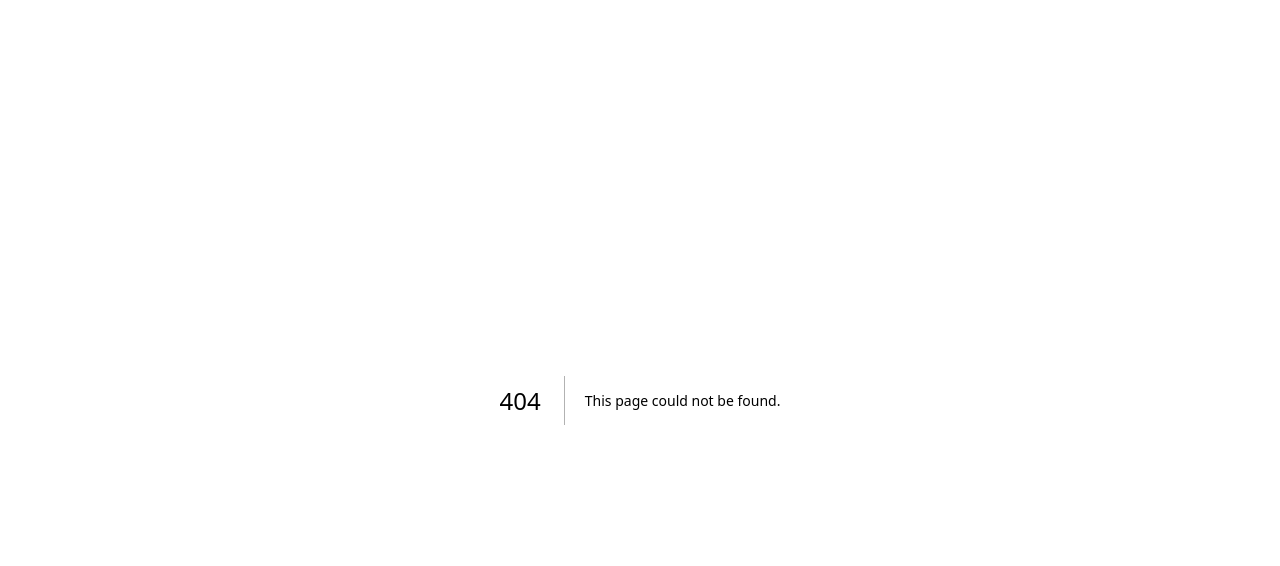
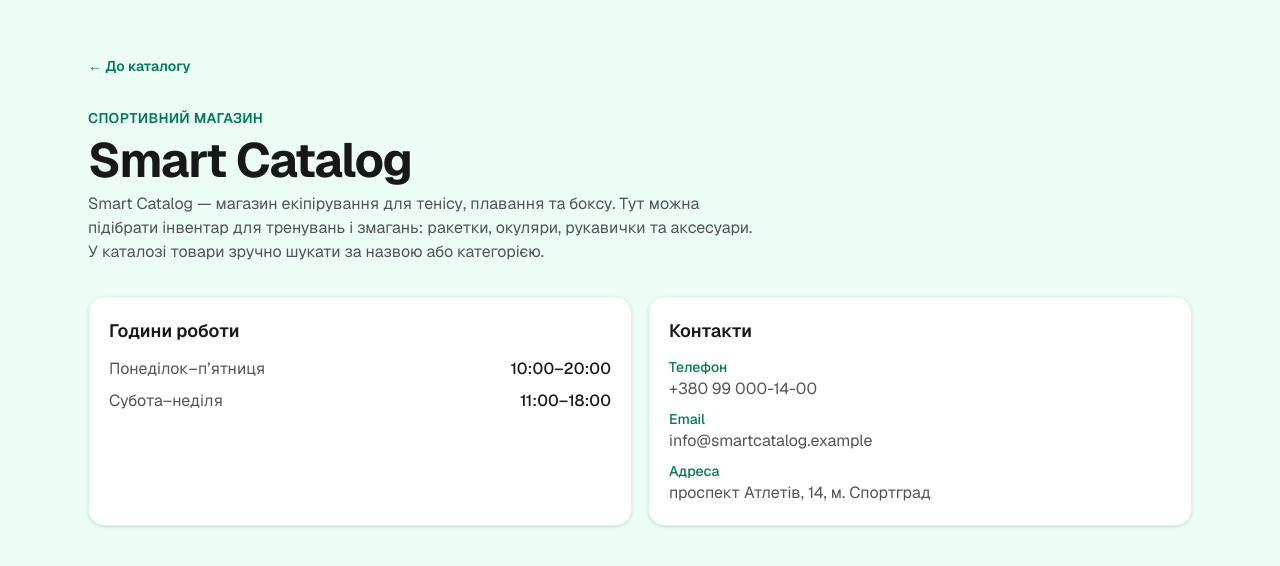
Before and after one commit to ZheMaxcom/hw14_smart_catalog, a Next.js app: page /about in a window 1280 px wide. Before the commit this address had no page. Shown: the top 566 px of the page. Built offline with nearby package versions, Linux system fonts and the light colour scheme.

Commit message:
Завдання 2.5: сторінка /about

```diff
--- /dev/null
+++ b/app/about/page.tsx
@@ -0,0 +1,71 @@
+import type { Metadata } from "next";
+import Link from "next/link";
+
+export const metadata: Metadata = {
+  title: "Про магазин — Smart Catalog",
+  description: "Години роботи та контакти спортивного магазину Smart Catalog",
+};
+
+export default function AboutPage() {
+  return (
+    <div className="min-h-full bg-emerald-50">
+      <main className="mx-auto flex w-full max-w-6xl flex-col gap-8 px-4 py-10 sm:px-6 sm:py-14">
+        <Link
+          href="/"
+          className="w-fit text-sm font-semibold text-emerald-700 underline-offset-4 hover:underline"
+        >
+          ← До каталогу
+        </Link>
+
+        <header className="flex flex-col gap-2">
+          <p className="text-sm font-semibold uppercase tracking-wide text-emerald-700">
+            Спортивний магазин
+          </p>
+          <h1 className="text-4xl font-bold tracking-tight text-zinc-900 sm:text-5xl">
+            Smart Catalog
+          </h1>
+          <p className="max-w-2xl text-zinc-600">
+            Smart Catalog — магазин екіпірування для тенісу, плавання та боксу.
+            Тут можна підібрати інвентар для тренувань і змагань: ракетки,
+            окуляри, рукавички та аксесуари. У каталозі товари зручно шукати за
+            назвою або категорією.
+          </p>
+        </header>
+
+        <section className="grid gap-4 sm:grid-cols-2">
+          <article className="rounded-2xl border border-emerald-100 bg-white p-5 shadow-sm">
+            <h2 className="text-lg font-semibold text-zinc-900">Години роботи</h2>
+            <dl className="mt-3 flex flex-col gap-2 text-zinc-600">
+              <div className="flex justify-between gap-4">
+                <dt>Понеділок–п’ятниця</dt>
+                <dd className="font-medium text-zinc-900">10:00–20:00</dd>
+              </div>
+              <div className="flex justify-between gap-4">
+                <dt>Субота–неділя</dt>
+                <dd className="font-medium text-zinc-900">11:00–18:00</dd>
+              </div>
+            </dl>
+          </article>
+
+          <article className="rounded-2xl border border-emerald-100 bg-white p-5 shadow-sm">
+            <h2 className="text-lg font-semibold text-zinc-900">Контакти</h2>
+            <dl className="mt-3 flex flex-col gap-2 text-zinc-600">
+              <div>
+                <dt className="text-sm font-medium text-emerald-700">Телефон</dt>
+                <dd>+380 99 000-14-00</dd>
+              </div>
+              <div>
+                <dt className="text-sm font-medium text-emerald-700">Email</dt>
+                <dd>info@smartcatalog.example</dd>
+              </div>
+              <div>
+                <dt className="text-sm font-medium text-emerald-700">Адреса</dt>
+                <dd>проспект Атлетів, 14, м. Спортград</dd>
+              </div>
+            </dl>
+          </article>
+        </section>
+      </main>
+    </div>
+  );
+}
--- a/app/page.tsx
+++ b/app/page.tsx
@@ -1,3 +1,4 @@
+import Link from "next/link";
 import { Catalog } from "@/components/Catalog";
 import { products } from "@/data/products";
 
@@ -16,6 +17,12 @@ export default function Home() {
             Теніс, плавання та бокс — знайдіть потрібний товар за назвою або
             категорією.
           </p>
+          <Link
+            href="/about"
+            className="mt-1 w-fit text-sm font-semibold text-emerald-700 underline-offset-4 hover:underline"
+          >
+            Про магазин
+          </Link>
         </header>
         <Catalog products={products} />
       </main>
```
